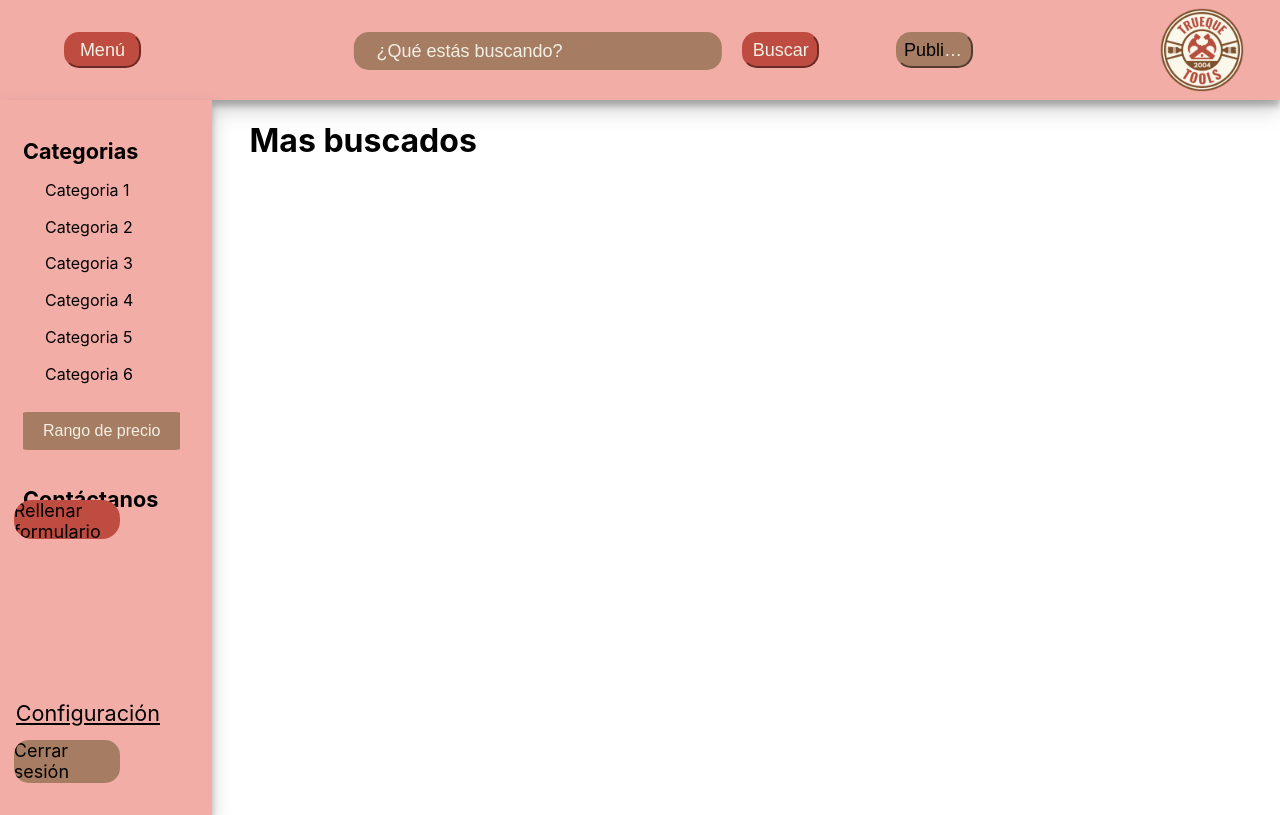
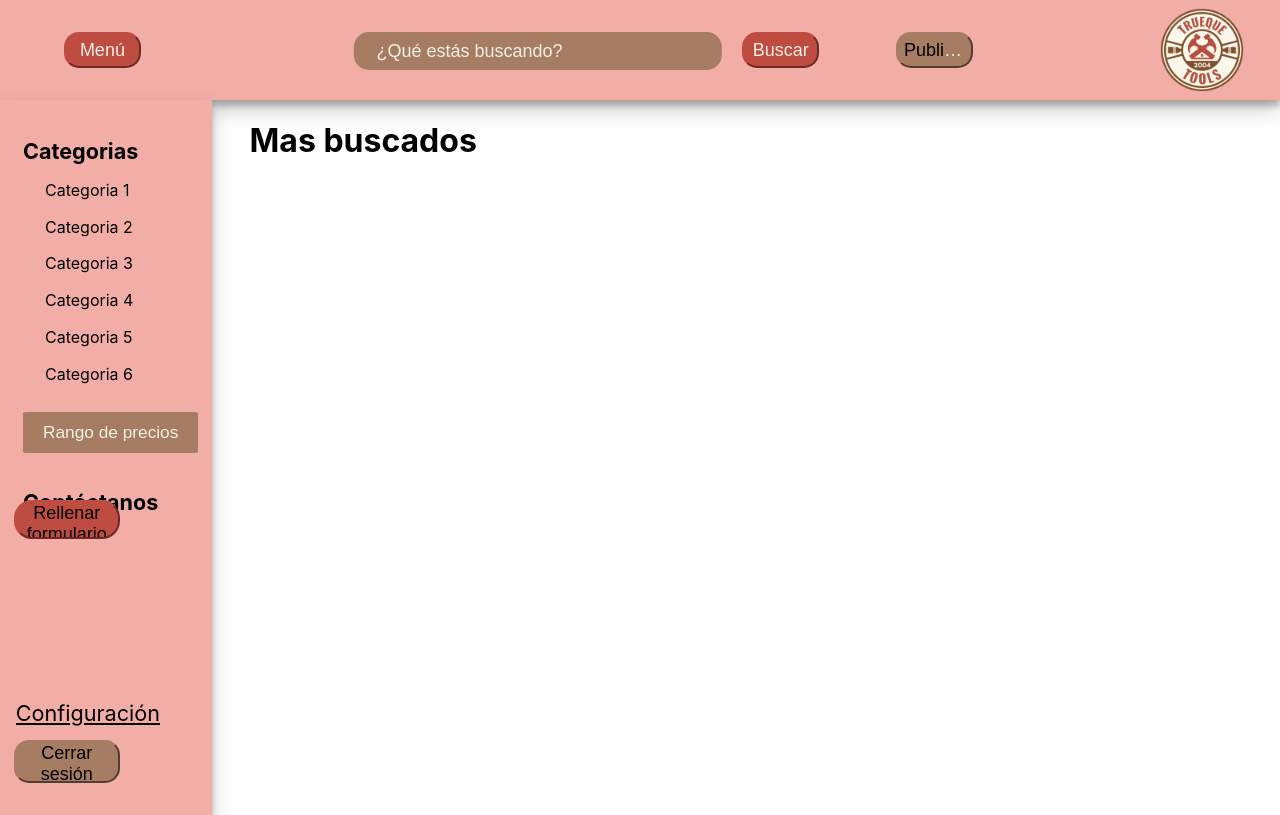
Before and after one commit to leodelmas00/front-truequetools, a React (Create React App) app: page /SignIn in a window 1280 px wide. Both pictures are taken after a click on the button "Menú". Built offline with nearby package versions, Linux system fonts and the light colour scheme.

Commit message:
ahi agregue un par de cosas en el rango de precios

```diff
--- a/src/components/SignIn.jsx
+++ b/src/components/SignIn.jsx
@@ -17,6 +17,11 @@ function SignIn() {
         window.location.reload();
     };
 
+    const [selectedOption, setSelectedOption] = useState("Rango de precios");
+
+    const selectOption = (option) => {
+        setSelectedOption(option);
+    }
     return (
         <div className="backgroundHome">
             <input type="text" className="search-box " placeholder="¿Qué estás buscando?" />
@@ -81,12 +86,13 @@ function SignIn() {
                     <li>
                         <h1 className={`texto-caracteristicas-menu-negritas texto-rango-de-precio-menu`}
                         >
-                            <div class="dropdown">
-                                <button class="dropbtn">Rango de precio</button>
-                                <div class="dropdown-content">
-                                    <a href="#">-$5000</a>
-                                    <a href="#">$5000 a $10000</a>
-                                    <a href="#">+$10000</a>
+                            <div className="dropdown">
+                                <button className="dropbtn">{selectedOption}</button>
+                                <div className="dropdown-content">
+                                    <a href="#" onClick={() => selectOption('Rango de precios')}> Rango de precios</a>
+                                    <a href="#" onClick={() => selectOption('-$5000')}>-$5000</a>
+                                    <a href="#" onClick={() => selectOption('$5000 a $10000')}>$5000 a $10000</a>
+                                    <a href="#" onClick={() => selectOption('+$10000')}>+$10000</a>
                                 </div>
                             </div>
                         </h1>
@@ -96,17 +102,19 @@ function SignIn() {
                         >
                             Contáctanos
                 </h1>
-                <div className="form-button">
-                         <Link to="/Form" className="form-link">Rellenar formulario</Link>
-                </div>
+
+                <button className="form-button">
+                    <Link to="/Form" className="form-link">Rellenar formulario</Link>
+                </button>
 
                 <div className="texto-configuracion-menu-negritas">
                          <Link to="/Config" className="configuration-link">Configuración</Link>
                 </div>
 
-                <div className="cerrar-sesion-button">
-                         <Link to="/CloseSesion" className="close-sesion-link">Cerrar sesión</Link>
-                </div>
+                <button className="cerrar-sesion-button">
+                    <Link to="/CloseSesion" className="close-sesion-link">Cerrar sesión</Link>
+                </button>
+
             </div>
             <button className="menu-button" onClick={toggleMenu}>Menú</button>
 
--- a/src/styles/home.css
+++ b/src/styles/home.css
@@ -177,6 +177,7 @@ a {
     border: none; /* Sin borde */
     cursor: pointer; /* Cursor de puntero al pasar el ratón */
     border-radius: 3%;
+    font-size: 0.8em;
   }
 
   /* Estilos del contenedor desplegable */
@@ -220,7 +221,7 @@ a {
 
   /* Estilos adicionales para adaptarse a tu diseño específico */
   .dropdown-content a {
-    font-size: 14px; /* Tamaño de fuente de las opciones */
+    font-size:medium; /* Tamaño de fuente de las opciones */
     text-align: center;
   }
 
@@ -277,3 +278,14 @@ a {
 .configuration-link{
     border-radius: 0.5px;
 }
+
+.window-notice {
+    background: rgba(33, 41, 52, .85);
+    left: 0;
+    bottom: 0;
+    right: 0;
+    top: 0;
+    display: flex;
+    position: fixed;
+    z-index: 999;
+}
```
